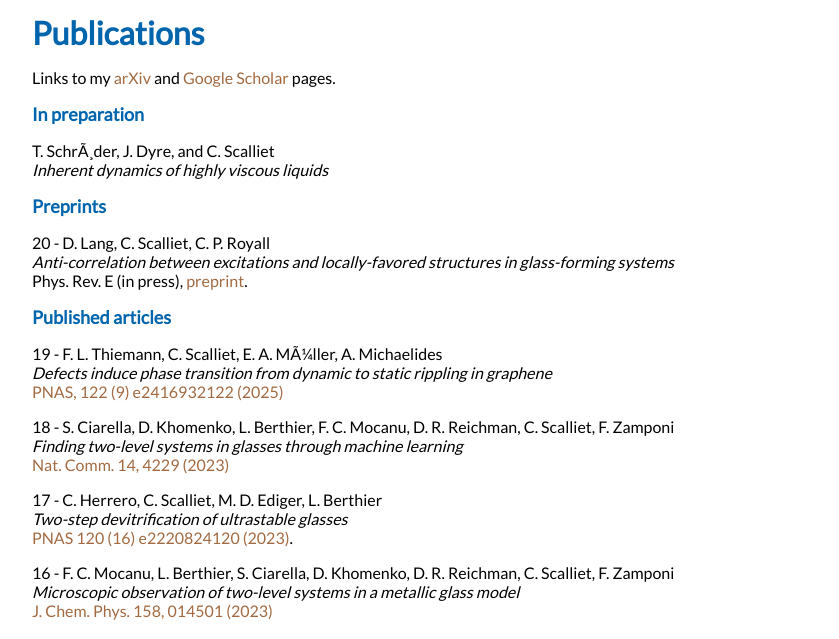
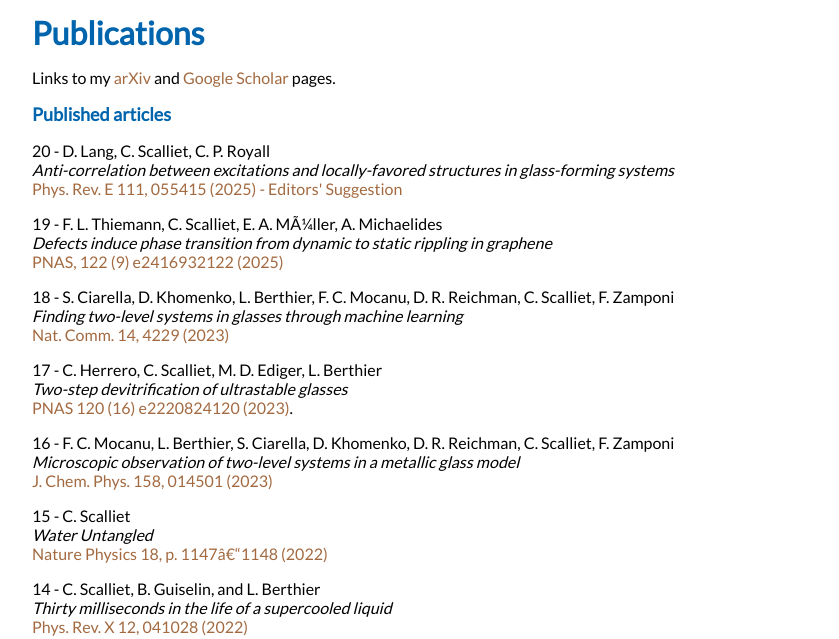
Before and after one commit to camillescalliet/camillescalliet.github.io, a plain HTML site: page papers.html in a window 1280 px wide. Shown: the part 33-672 px from the top of the page, without its empty margins (16-855 px from the left). Drawn offline with Linux system fonts and the light colour scheme.

Commit message:
Update PRE Lang Royall

```diff
--- a/papers.html
+++ b/papers.html
@@ -41,31 +41,24 @@ a {
 <p>Links to my <a href="http://arxiv.org/a/scalliet_c_1">arXiv</a> and <a href="https://scholar.google.com/citations?user=d42H3SgAAAAJ&hl=fr">Google Scholar</a> pages.
 
 
-<p><b><font color="#0065AD"><font size=+1>In preparation</font></font></b>
+<br>
 
-
-<p>T. Schrøder, J. Dyre, and C. Scalliet
-<br><i>Inherent dynamics of highly viscous liquids</i>
-
-
-<p><b><font color="#0065AD"><font size=+1>Preprints</font></font></b>
-
+<p><b><font color="#0065AD"><font size=+1>Published articles</font></font></b>
 
 <p>20 - D. Lang, C. Scalliet, C. P. Royall
 <br><i> Anti-correlation between excitations and locally-favored structures in glass-forming systems</i>
-<br>Phys. Rev. E (in press), <a href="https://arxiv.org/abs/2408.12738">preprint</a>.
+<br><a href="papers/PRE_excitations_LFS.pdf">Phys. Rev. E  111, 055415 (2025) - Editors' Suggestion</a>
 
-<br>
-
-<p><b><font color="#0065AD"><font size=+1>Published articles</font></font></b>
 
 <p>19 - F. L. Thiemann, C. Scalliet, E. A. Müller, A. Michaelides
 <br><i> Defects induce phase transition from dynamic to static rippling in graphene</i>
 <br><a href="papers/defective_graphene.pdf">PNAS, 122 (9) e2416932122 (2025)</a>
 
+
 <p>18 - S. Ciarella, D. Khomenko, L. Berthier, F. C. Mocanu, D. R. Reichman, C. Scalliet, F. Zamponi
 <br><i> Finding two-level systems in glasses through machine learning</i>
 <br><a href="papers/TLS_ML.pdf">Nat. Comm.  14, 4229 (2023)</a>
+
 
 <p>17 - C. Herrero, C. Scalliet, M. D. Ediger, L. Berthier
 <br><i> Two-step devitrification of ultrastable glasses  </i>
@@ -102,6 +95,7 @@ a {
 <br><i> Excess wings and asymmetric relaxation spectra in a facilitated trap model </i>
 <br><a href="papers/jcptrap.pdf">J. Chem. Phys. 155, 064505 (2021)</a>
 
+
 <p>10 - D. Khomenko<sup>*</sup>, C. Scalliet<sup>*</sup>, L. Berthier, D. R. Reichman, and F. Zamponi
 <br><i> Depletion of two-level systems in ultrastable computer-generated glasses </i>
 <br><a href="papers/PhysRevLett.124.225901.pdf">Phys. Rev. Lett. 124, 225901 (2020) - Editor's Suggestion</a>
@@ -117,9 +111,11 @@ a {
 <br><i>Does the Adam-Gibbs relation hold in simulated supercooled liquids?</i>
 <br><a href="papers/1.5113477.pdf">J. Chem. Phys.  151, 084504 (2019)</a>
 
+
 <p>7 - L. Berthier, M. Ozawa, and C. Scalliet
 <br><i>  Perspective: Configurational entropy of glass-forming liquids </i>
 <br><a href="papers/1.5091961.pdf">J. Chem. Phys.  150, 160902 (2019)</a>
+
 
 <p>6 - C. Scalliet and L. Berthier
 <br><i>  Rejuvenation and memory effects in a structural glass  </i>
@@ -135,13 +131,16 @@ a {
 <br><i> Marginally stable phases in mean-field structural glasses </i>
 <br><a href="papers/PhysRevE.99.012107.pdf">Phys. Rev. E  99, 012107 (2019)</a>
 
+
 <p>3 - C. Scalliet, L. Berthier, and F. Zamponi
 <br><i>Absence of marginal stability in a structural glass</i>
 <br><a href="papers/PhysRevLett.119.205501.pdf">Phys. Rev. Lett.  119, 205501 (2017)</a>
 
+
 <p>2 - C. Scalliet, A. Gnoli, A. Puglisi, A. Vulpiani
 <br><i>Cages and anomalous diffusion in vibrated dense granular media</i>
 <br><a href="papers/PhysRevLett.114.198001">Phys. Rev. Lett.  114, 198001 (2015)</a>
+
 
 <p>1 - P. Oswald and C. Scalliet
 <br><i>Measurements of the dielectric and viscoelastic constants in mixtures of 4,4'-n-octyl-cyanobiphenyl and biphenyl</i>
```
Also changed, not shown: index.html (+2 -1 lines), 1 other file.
